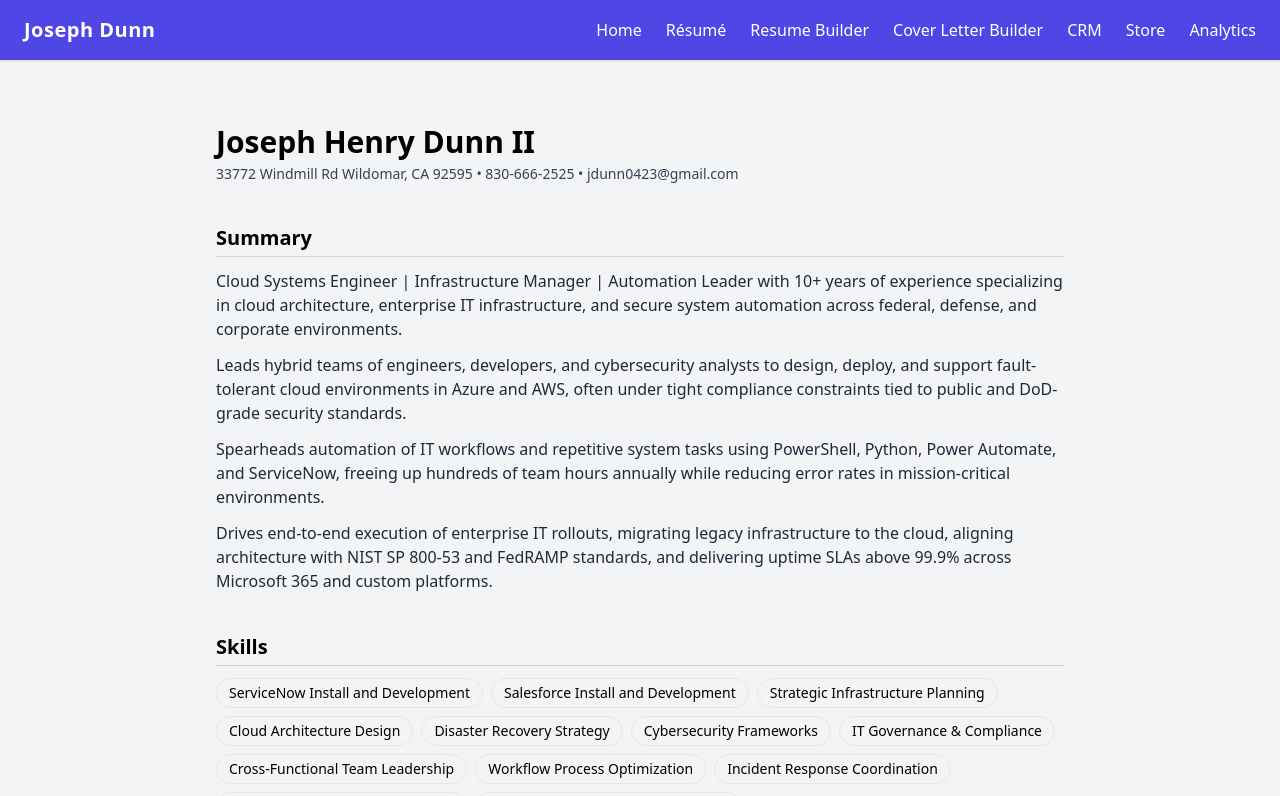
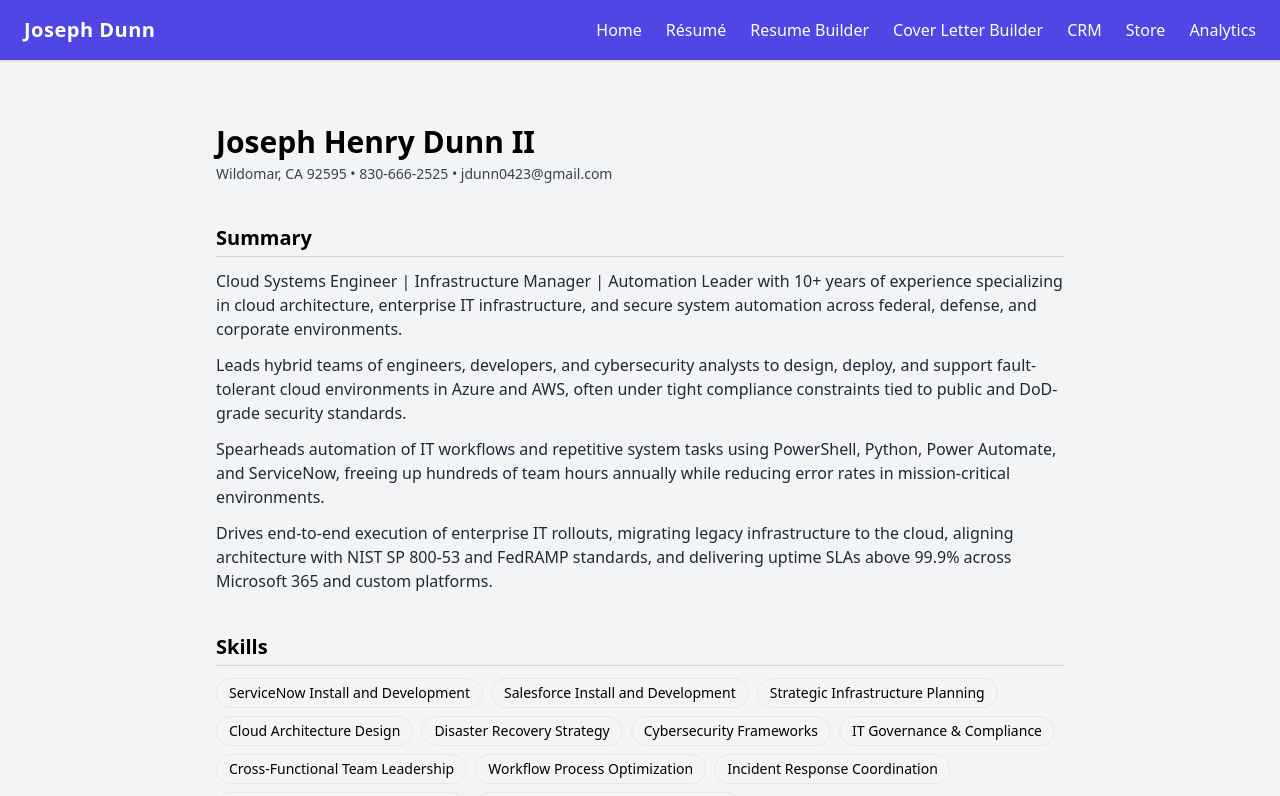
Before and after one commit to joedunn123456789/joedunn123456789, a React (Vite) app: page /#/resume in a window 1280 px wide. Shown: the top 796 px of the page. Built offline with nearby package versions, Linux system fonts and the light colour scheme.

Commit message:
removed street address for privacy concerns

```diff
--- a/src/pages/Resume.tsx
+++ b/src/pages/Resume.tsx
@@ -122,7 +122,7 @@ export default function Resume() {
       <header className="space-y-1">
         <h1 className="text-3xl font-bold">Joseph Henry Dunn II</h1>
         <p className="text-sm text-gray-700">
-          33772 Windmill Rd Wildomar, CA 92595 • 830-666-2525 • jdunn0423@gmail.com
+          Wildomar, CA 92595 • 830-666-2525 • jdunn0423@gmail.com
         </p>
       </header>
 
```
